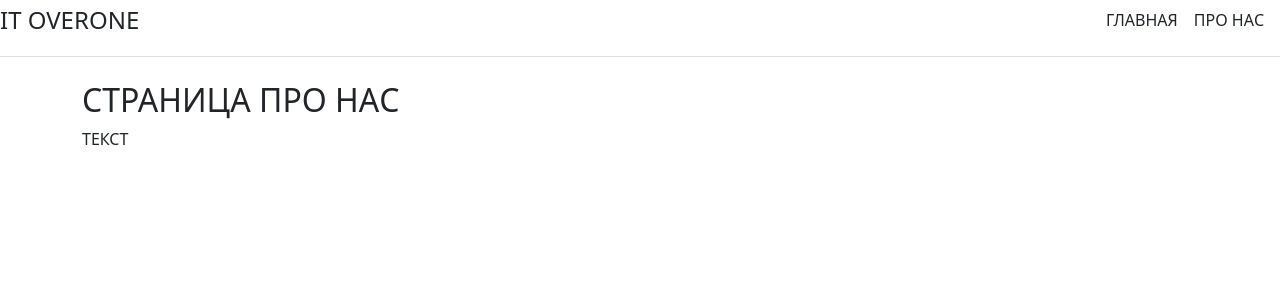
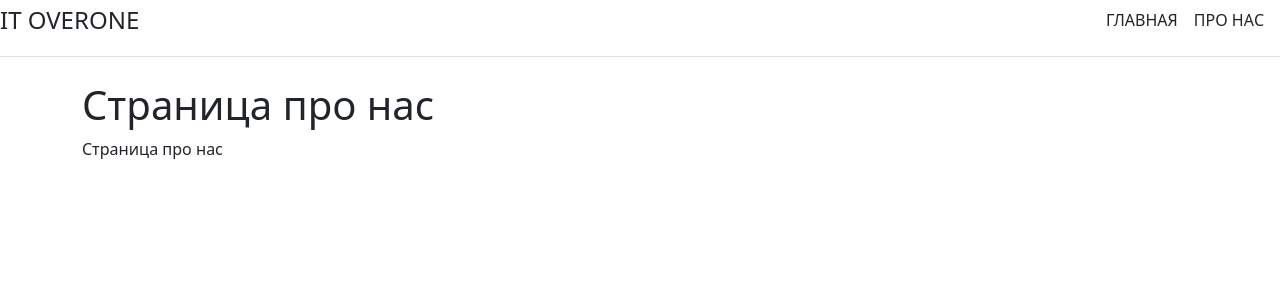
Before and after one commit to AlLinik/Project_Django_NEW, a Django app: template my_project_1/my_project_2_app/templates/app/about.html in a window 1280 px wide. Shown: the top 300 px of the page. Run offline with Django 3.2, Linux system fonts and the light colour scheme; the template is opened without the code that fills it, so the values that code supplies are empty.

Commit message:
project_new_16_09_2022

```diff
--- a/my_project_1/my_project_2_app/templates/app/about.html
+++ b/my_project_1/my_project_2_app/templates/app/about.html
@@ -1,10 +1,10 @@
 {% extends 'app/base.html' %}
 
 {% block title %}
-СТРАНИЦА ПРО НАС
+Страница про нас
 {% endblock %}
 
 {% block content %}
-<h2> СТРАНИЦА ПРО НАС </h2>
-    <p> ТЕКСТ </p>
+<h1>Страница про нас</h1>
+    <p>Страница про нас</p>
 {% endblock %}
```
